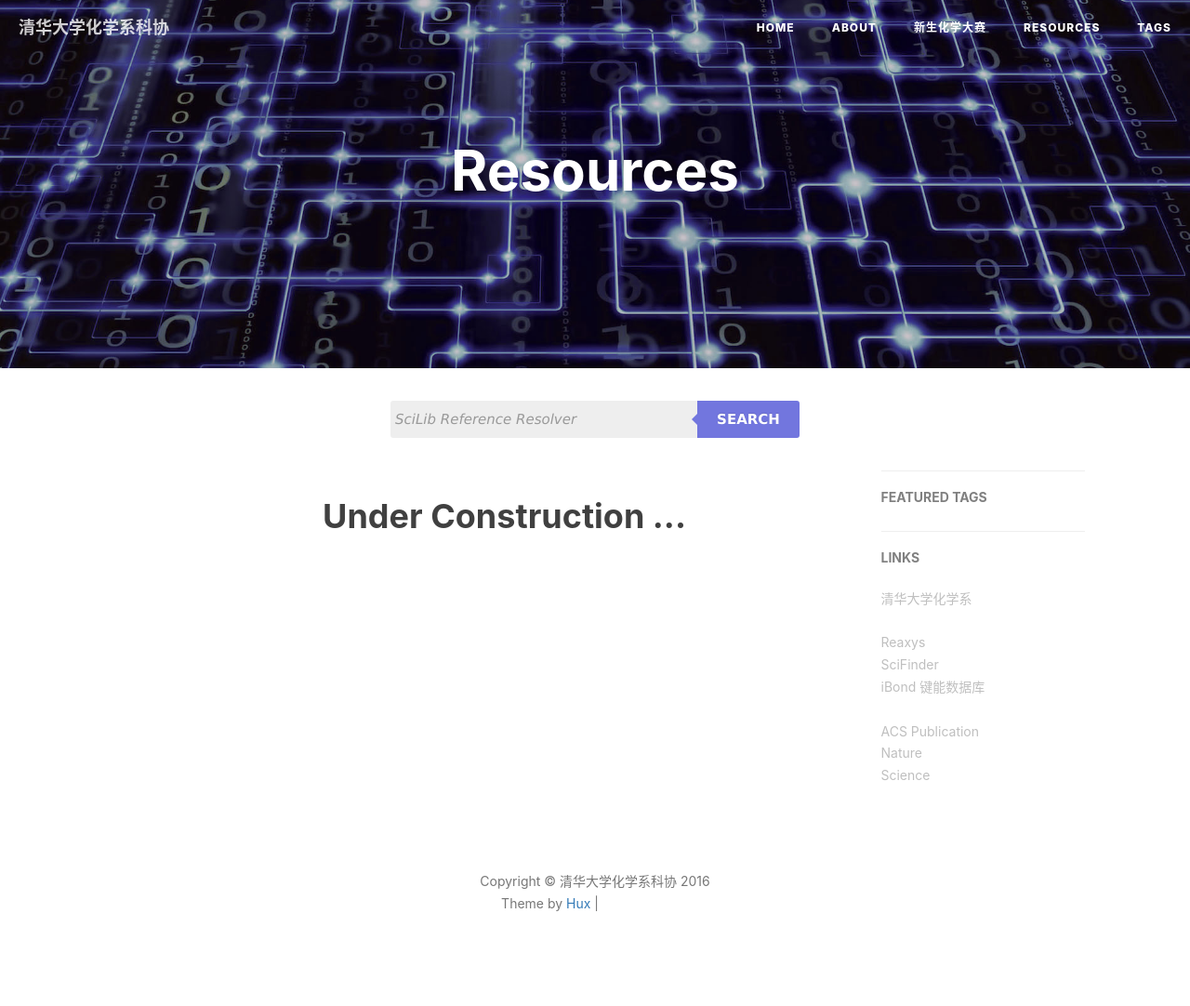
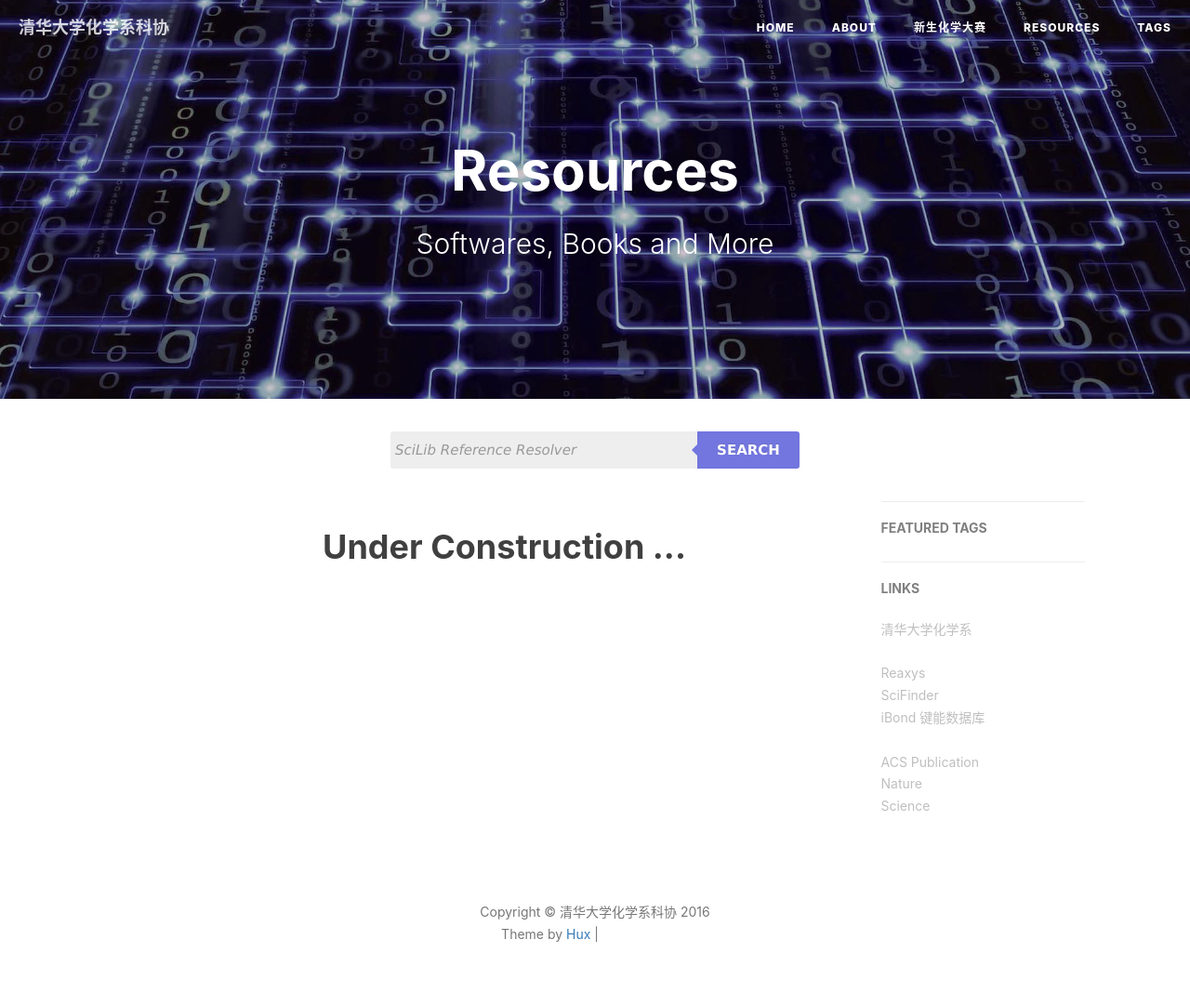
Before and after one commit to THUchemST/thuchemst.github.io, a Jekyll site: the page built from resources.html, in a window 1280 px wide. Shown: the whole page at 93% size. Built offline with Jekyll 4.4.1, drawn with Linux system fonts in a browser that asks for light colours; nearby versions of some CDN libraries; comment, search, counter and statistics services are not loaded; before the commit the page ends 1049 px from its top, so only the background shows below that; grey boxes are pictures that could not be loaded.

```diff
--- a/resources.html
+++ b/resources.html
@@ -1,7 +1,7 @@
 ---
 layout: page
 title: "Resources"
-description:
+description: "Softwares, Books and More"
 header-img: "img/resources-bg.jpg"
 ---
 
```
Also changed, not shown: img/about-bg.jpg, img/contact-bg.jpg, img/freshman-bg.jpg, img/resources-bg.jpg.
